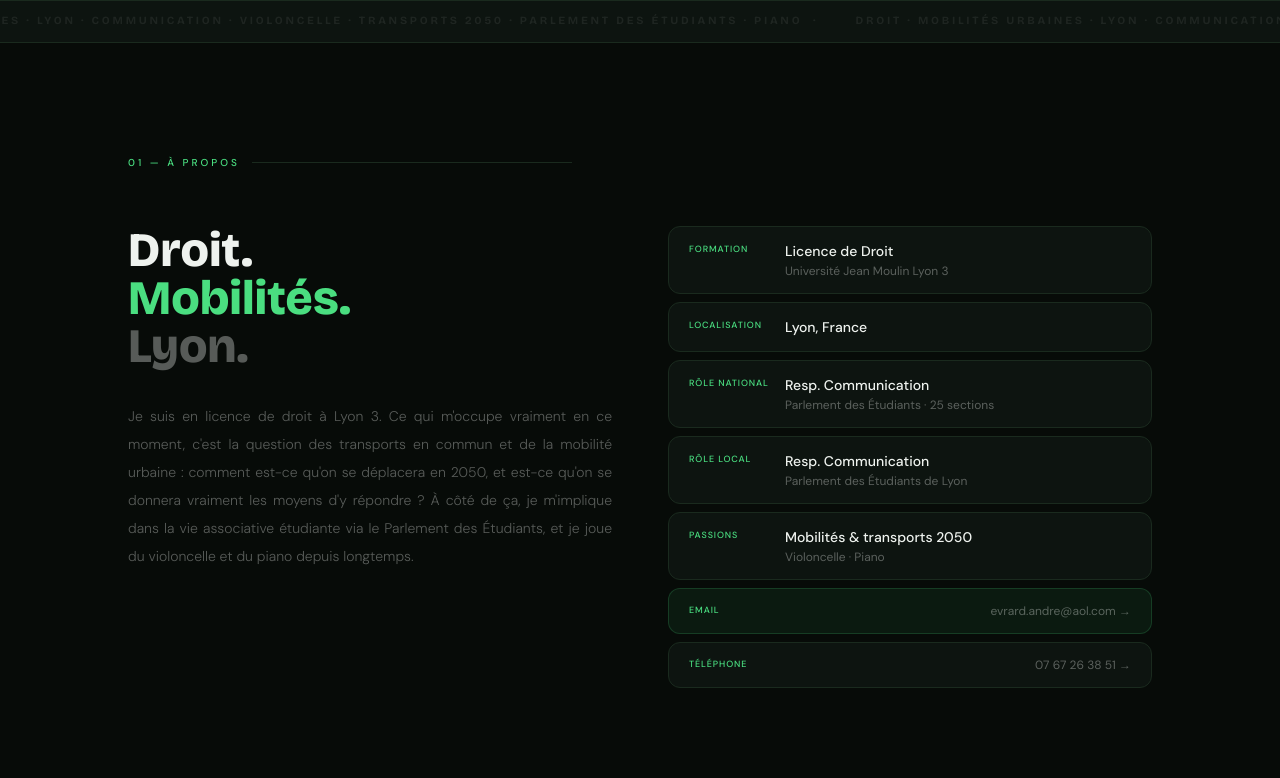
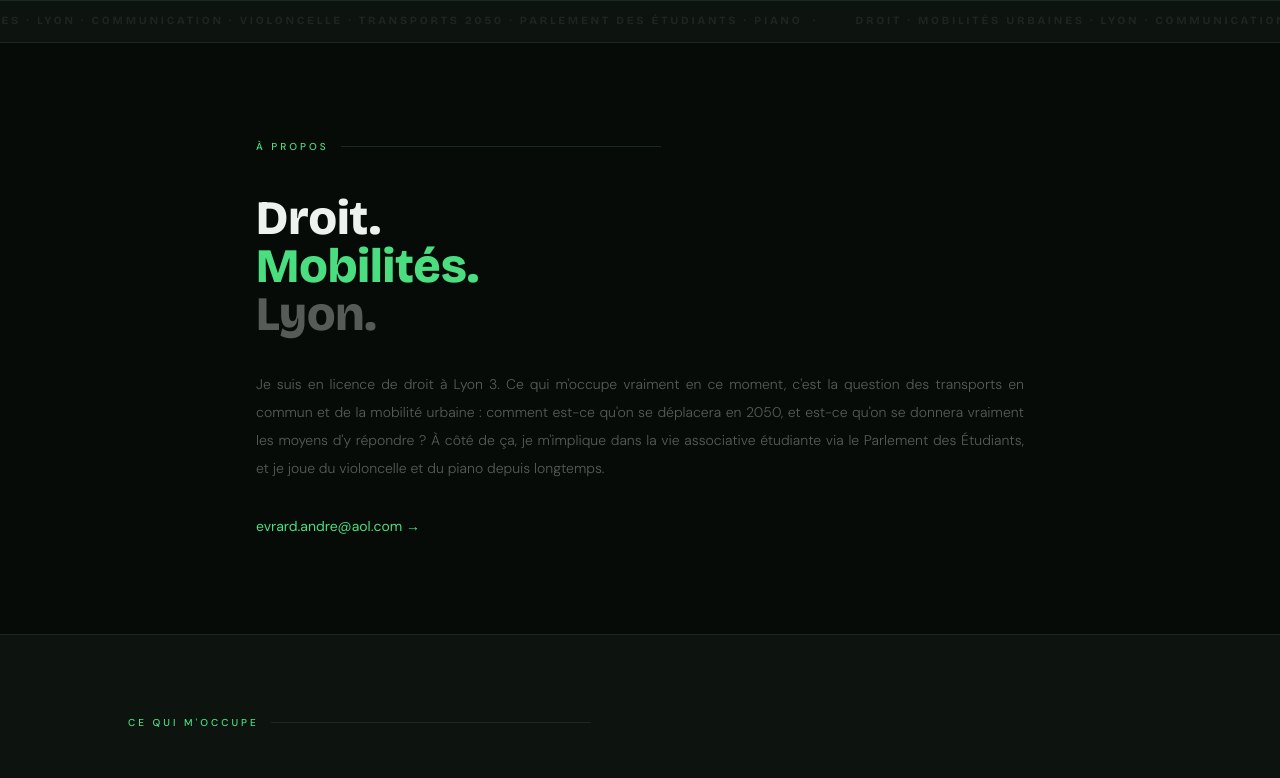
Before and after one commit to evrard-adr/mon-portfolio, a Next.js app: page / in a window 1280 px wide. Shown: the part 800-1578 px from the top of the page. Built offline with nearby package versions, Linux system fonts and the light colour scheme.

Commit message:
Less ChatGPT: strip info cards, remove numbering, simplify about, footer 'Fait maison'

```diff
--- a/app/page.tsx
+++ b/app/page.tsx
@@ -70,50 +70,23 @@
       </div>
 
       {/* ── ABOUT ── */}
-      <section id="about" className="px-8 md:px-16 lg:px-24 py-28">
-        <div className="max-w-5xl mx-auto">
-          <div className="flex items-center gap-3 mb-14" data-reveal="fade">
-            <span className="text-[10px] uppercase tracking-[0.3em] font-medium" style={{ color: "var(--accent)" }}>01 — À propos</span>
+      <section id="about" className="px-8 md:px-16 lg:px-24 py-24">
+        <div className="max-w-3xl mx-auto">
+          <div className="flex items-center gap-3 mb-10" data-reveal="fade">
+            <span className="text-[10px] uppercase tracking-[0.3em] font-medium" style={{ color: "var(--accent)" }}>À propos</span>
             <span className="flex-1 h-px max-w-xs" style={{ backgroundColor: "var(--border)" }} />
           </div>
 
-          <div className="grid md:grid-cols-2 gap-14 items-start">
           <div data-reveal>
             <h2 className="font-display font-extrabold text-4xl md:text-5xl leading-tight mb-8" style={{ color: "var(--text)" }}>
               Droit.<br />
               <span style={{ color: "var(--accent)" }}>Mobilités.</span><br />
               <span style={{ color: "var(--text-muted)" }}>Lyon.</span>
             </h2>
-              <p className="font-light text-sm leading-loose text-justify" style={{ color: "var(--text-muted)" }}>{about.text}</p>
-            </div>
-
-            <div className="space-y-2" data-reveal data-delay="2">
-              {[
-                { label: "Formation", value: "Licence de Droit", sub: "Université Jean Moulin Lyon 3" },
-                { label: "Localisation", value: "Lyon, France", sub: null },
-                { label: "Rôle national", value: "Resp. Communication", sub: "Parlement des Étudiants · 25 sections" },
-                { label: "Rôle local", value: "Resp. Communication", sub: "Parlement des Étudiants de Lyon" },
-                { label: "Passions", value: "Mobilités & transports 2050", sub: "Violoncelle · Piano" },
-              ].map((item, i) => (
-                <div key={i} className="flex items-start gap-4 px-5 py-3.5 rounded-xl transition-colors" style={{ backgroundColor: "var(--bg2)", border: "1px solid var(--border)" }}>
-                  <span className="text-[9px] uppercase tracking-widest font-medium pt-0.5 w-20 shrink-0" style={{ color: "var(--accent)" }}>{item.label}</span>
-                  <div>
-                    <p className="text-sm font-medium" style={{ color: "var(--text)" }}>{item.value}</p>
-                    {item.sub && <p className="text-xs mt-0.5" style={{ color: "var(--text-muted)" }}>{item.sub}</p>}
-                  </div>
-                </div>
-              ))}
-              <a href={`mailto:${about.email}`} className="flex items-center justify-between px-5 py-3.5 rounded-xl transition-all group" style={{ backgroundColor: "var(--accent-glow)", border: "1px solid var(--accent-border)" }}>
-                <span className="text-[9px] uppercase tracking-widest font-medium" style={{ color: "var(--accent)" }}>Email</span>
-                <span className="text-xs transition-colors" style={{ color: "var(--text-muted)" }}>{about.email} →</span>
+            <p className="font-light text-sm leading-loose text-justify mb-8" style={{ color: "var(--text-muted)" }}>{about.text}</p>
+            <a href={`mailto:${about.email}`} className="text-sm transition-colors" style={{ color: "var(--accent)" }}>
+              {about.email} →
             </a>
-              {about.phone && (
-                <a href={`tel:${about.phone.replace(/\s/g, "")}`} className="flex items-center justify-between px-5 py-3.5 rounded-xl transition-all" style={{ backgroundColor: "var(--bg2)", border: "1px solid var(--border)" }}>
-                  <span className="text-[9px] uppercase tracking-widest font-medium" style={{ color: "var(--accent)" }}>Téléphone</span>
-                  <span className="text-xs" style={{ color: "var(--text-muted)" }}>{about.phone} →</span>
-                </a>
-              )}
-            </div>
           </div>
         </div>
       </section>
@@ -122,7 +95,7 @@
       <section className="px-8 md:px-16 lg:px-24 py-20" style={{ borderTop: "1px solid var(--border)", backgroundColor: "var(--bg2)" }}>
         <div className="max-w-5xl mx-auto">
           <div className="flex items-center gap-3 mb-12" data-reveal="fade">
-            <span className="text-[10px] uppercase tracking-[0.3em] font-medium" style={{ color: "var(--accent)" }}>Engagements</span>
+            <span className="text-[10px] uppercase tracking-[0.3em] font-medium" style={{ color: "var(--accent)" }}>Ce qui m'occupe</span>
             <span className="flex-1 h-px max-w-xs" style={{ backgroundColor: "var(--border)" }} />
           </div>
           <div className="grid sm:grid-cols-3 gap-4">
@@ -142,7 +115,7 @@
       <section id="projets" className="px-8 md:px-16 lg:px-24 py-28" style={{ borderTop: "1px solid var(--border)", backgroundColor: "var(--bg2)" }}>
         <div className="max-w-5xl mx-auto">
           <div className="flex items-center gap-3 mb-14" data-reveal="fade">
-            <span className="text-[10px] uppercase tracking-[0.3em] font-medium" style={{ color: "var(--accent)" }}>02 — Projets</span>
+            <span className="text-[10px] uppercase tracking-[0.3em] font-medium" style={{ color: "var(--accent)" }}>Projets</span>
             <span className="flex-1 h-px max-w-xs" style={{ backgroundColor: "var(--border)" }} />
           </div>
           <div className="grid md:grid-cols-3 gap-4">
@@ -178,7 +151,7 @@
       <section id="gallery" className="py-28" style={{ borderTop: "1px solid var(--border)", overflow: "hidden" }}>
         <div className="max-w-5xl mx-auto px-8 md:px-16 lg:px-24">
           <div className="flex items-center gap-3 mb-14" data-reveal="fade">
-            <span className="text-[10px] uppercase tracking-[0.3em] font-medium" style={{ color: "var(--accent)" }}>03 — Galerie</span>
+            <span className="text-[10px] uppercase tracking-[0.3em] font-medium" style={{ color: "var(--accent)" }}>Galerie</span>
             <span className="flex-1 h-px max-w-xs" style={{ backgroundColor: "var(--border)" }} />
           </div>
         </div>
@@ -233,16 +206,11 @@
       <section id="socials" className="px-8 md:px-16 lg:px-24 py-28" style={{ borderTop: "1px solid var(--border)", backgroundColor: "var(--bg2)" }}>
         <div className="max-w-5xl mx-auto">
           <div className="flex items-center gap-3 mb-14" data-reveal="fade">
-            <span className="text-[10px] uppercase tracking-[0.3em] font-medium" style={{ color: "var(--accent)" }}>04 — Réseaux</span>
+            <span className="text-[10px] uppercase tracking-[0.3em] font-medium" style={{ color: "var(--accent)" }}>Réseaux</span>
             <span className="flex-1 h-px max-w-xs" style={{ backgroundColor: "var(--border)" }} />
           </div>
           <div className="flex flex-col md:flex-row gap-14 items-start">
-            <div className="shrink-0" data-reveal>
-              <h2 className="font-display font-extrabold text-4xl md:text-5xl leading-tight" style={{ color: "var(--text)" }}>
-                Me<br />retrouver
-              </h2>
-            </div>
-            <div className="flex-1 grid sm:grid-cols-2 gap-2 w-full max-w-lg" data-reveal data-delay="2">
+            <div className="flex-1 grid sm:grid-cols-2 gap-2 w-full max-w-lg" data-reveal>
               {socials.map((s: { name: string; url: string; handle: string }) => (
                 <SocialIcon key={s.handle} {...s} />
               ))}
@@ -252,9 +220,9 @@
       </section>
 
       {/* ── FOOTER ── */}
-      <footer className="px-8 md:px-16 lg:px-24 py-10" style={{ borderTop: "1px solid var(--border)" }}>
+      <footer className="px-8 md:px-16 lg:px-24 py-10 flex items-center justify-between" style={{ borderTop: "1px solid var(--border)" }}>
         <span className="font-display font-bold text-xs uppercase tracking-widest" style={{ color: "var(--text-faint)" }}>Evrard André</span>
-        <span className="text-xs" style={{ color: "var(--text-faint)" }}>© {new Date().getFullYear()}</span>
+        <span className="text-xs" style={{ color: "var(--text-faint)" }}>Fait maison · {new Date().getFullYear()}</span>
       </footer>
     </main>
   );
```
Lines whose indentation alone changed are shown as unchanged.
